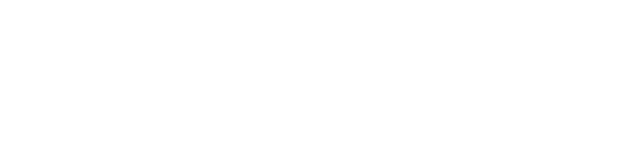
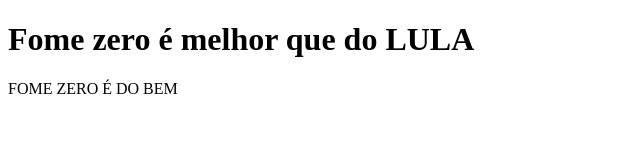
Before and after one commit to lluizgonzaga/Legumes, a plain HTML site: page index.html in a window 1280 px wide. Shown: the whole page, without its empty margins (0-640 px from the left). Drawn offline with Linux system fonts and the light colour scheme.

Commit message:
Fome ja esta acabando

```diff
--- a/index.html
+++ b/index.html
@@ -3,11 +3,12 @@
 <html lang="pt-BR">
 	<head>
 		<meta charset= "utf-8">
-		<title> </title>
+		<title> Salvar o mundo da fome</title>
 	<head>
+        <h1>Fome zero é melhor que do LULA</h1>
 
 	<body>
-
+        FOME ZERO É DO  BEM
 
 	<body>
 
```
